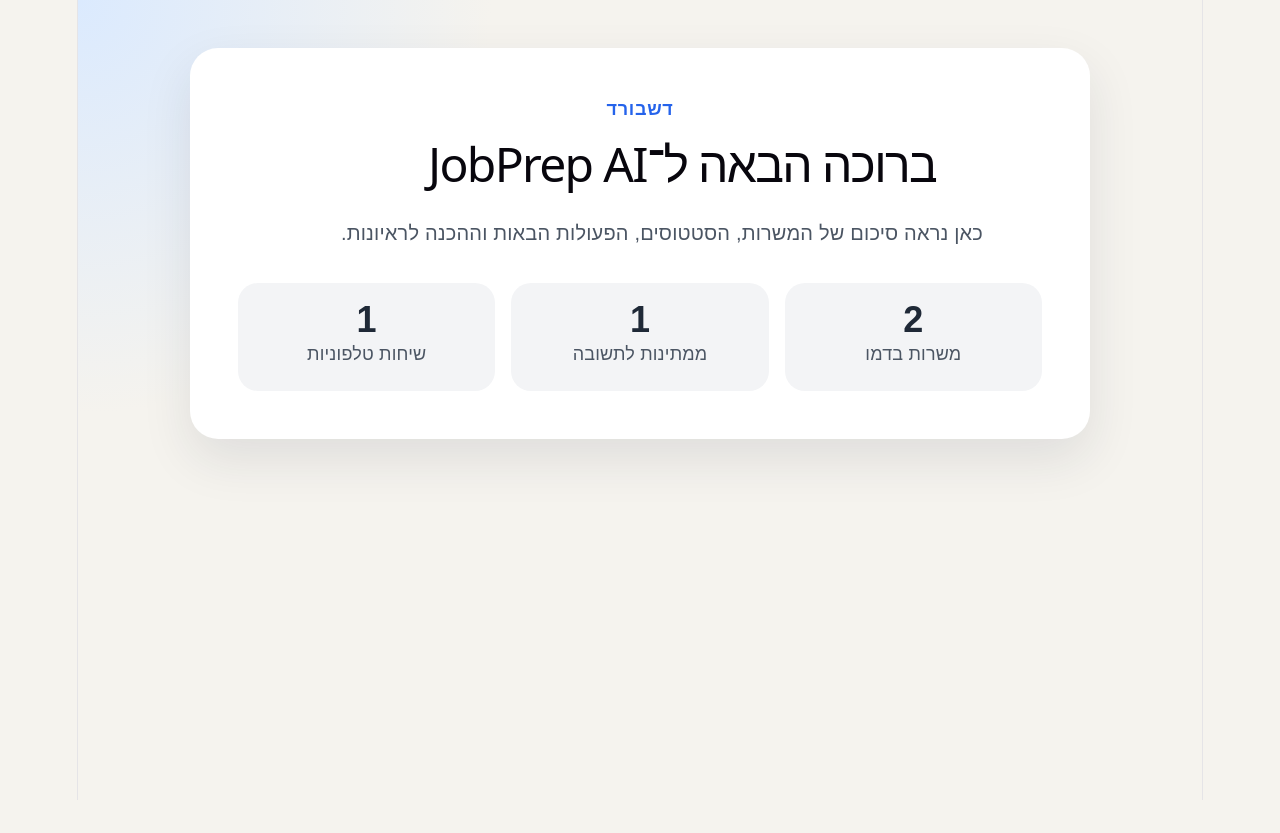
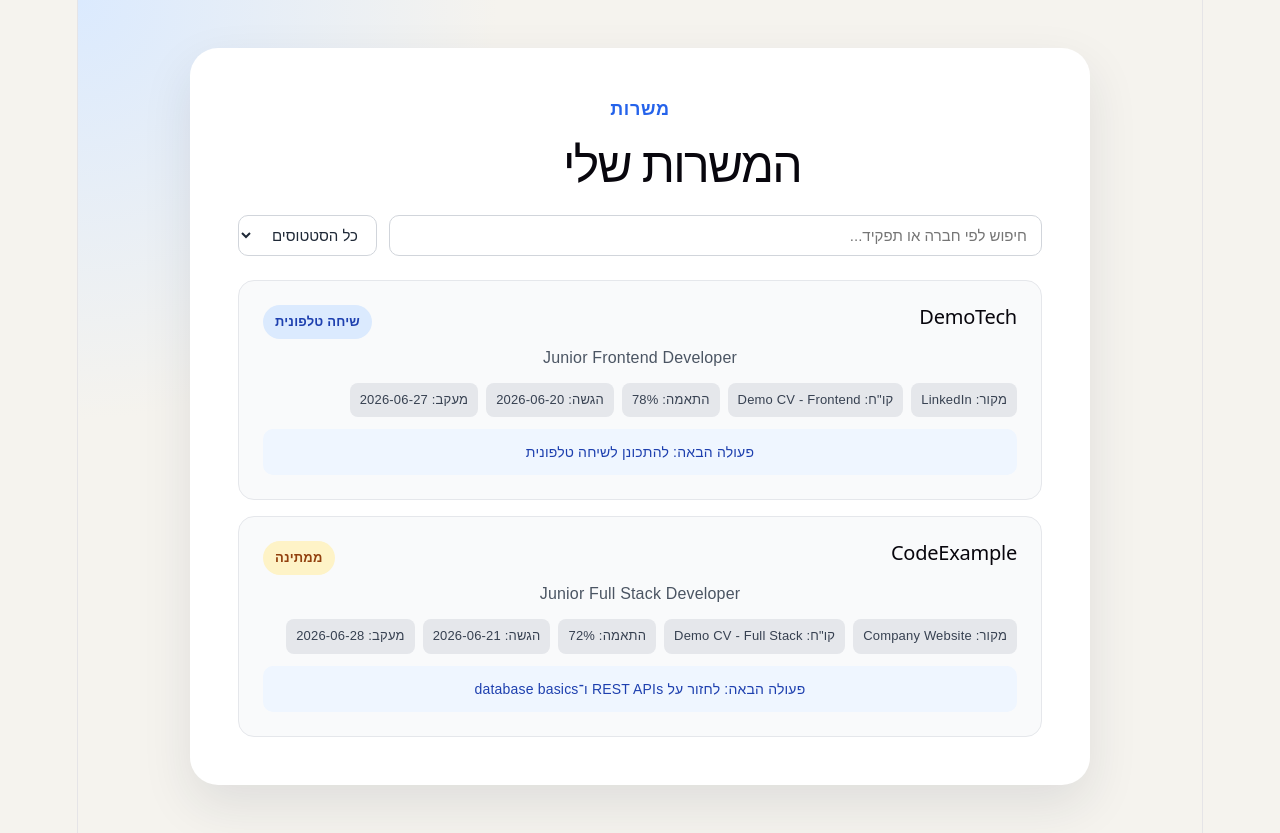
Before and after one commit to MorSigman/jobprep-ai, a React (Vite) app: page / in a window 1280 px wide. Before the commit the page ends 800 px from the top, so only its background shows below. Built offline with nearby package versions, Linux system fonts and the light colour scheme.

Commit message:
Add jobs page with search and filters

```diff
--- a/src/App.css
+++ b/src/App.css
@@ -67,6 +67,8 @@
   color: #1f2937;
 }
 
+/* Dashboard */
+
 .statsGrid {
   display: grid;
   grid-template-columns: repeat(3, minmax(0, 1fr));
@@ -90,6 +92,114 @@
   color: #4b5563;
 }
 
+/* Jobs Page */
+
+.jobsControls {
+  display: flex;
+  gap: 12px;
+  margin: 24px 0;
+  flex-wrap: wrap;
+}
+
+.jobsSearch,
+.jobsFilter {
+  padding: 10px 14px;
+  border: 1px solid #d1d5db;
+  border-radius: 10px;
+  font-size: 15px;
+  background: #ffffff;
+  color: #1f2937;
+  font-family: inherit;
+}
+
+.jobsSearch {
+  flex: 1;
+  min-width: 200px;
+}
+
+.jobsEmpty {
+  color: #6b7280;
+  margin-top: 24px;
+}
+
+.jobsList {
+  display: flex;
+  flex-direction: column;
+  gap: 16px;
+}
+
+/* Job Card */
+
+.jobCard {
+  padding: 24px;
+  border-radius: 16px;
+  background: #f9fafb;
+  border: 1px solid #e5e7eb;
+}
+
+.jobCard__header {
+  display: flex;
+  justify-content: space-between;
+  align-items: flex-start;
+  gap: 12px;
+  margin-bottom: 6px;
+}
+
+.jobCard__company {
+  margin: 0;
+  font-size: 20px;
+}
+
+.jobCard__status {
+  padding: 4px 12px;
+  border-radius: 999px;
+  font-size: 13px;
+  font-weight: 700;
+  white-space: nowrap;
+  background: #e5e7eb;
+  color: #374151;
+}
+
+.jobCard__status--waiting             { background: #fef3c7; color: #92400e; }
+.jobCard__status--phone_screen        { background: #dbeafe; color: #1e40af; }
+.jobCard__status--technical_interview { background: #ede9fe; color: #5b21b6; }
+.jobCard__status--personal_interview  { background: #e0e7ff; color: #3730a3; }
+.jobCard__status--home_assignment     { background: #ffedd5; color: #9a3412; }
+.jobCard__status--offer               { background: #dcfce7; color: #14532d; }
+.jobCard__status--rejected            { background: #fee2e2; color: #991b1b; }
+.jobCard__status--applied             { background: #f3f4f6; color: #374151; }
+.jobCard__status--saved               { background: #f3f4f6; color: #374151; }
+
+.jobCard__role {
+  margin: 0 0 12px;
+  color: #4b5563;
+  font-size: 16px;
+}
+
+.jobCard__meta {
+  display: flex;
+  flex-wrap: wrap;
+  gap: 8px;
+  margin-bottom: 12px;
+}
+
+.jobCard__meta span {
+  padding: 4px 10px;
+  background: #e5e7eb;
+  border-radius: 8px;
+  font-size: 13px;
+  color: #374151;
+}
+
+.jobCard__action {
+  margin: 0;
+  padding: 10px 14px;
+  background: #eff6ff;
+  border-radius: 10px;
+  font-size: 14px;
+  color: #1e40af;
+}
+
 @media (max-width: 700px) {
   .app {
     padding: 24px;
@@ -110,4 +220,9 @@
   .statsGrid {
     grid-template-columns: 1fr;
   }
+
+  .jobCard__header {
+    flex-direction: column;
+    align-items: flex-start;
+  }
 }
--- a/src/App.tsx
+++ b/src/App.tsx
@@ -1,11 +1,11 @@
 import "./App.css";
-import DashboardPage from "./pages/DashboardPage";
+import JobsPage from "./pages/JobsPage";
 
 function App() {
   return (
     <main className="app" dir="rtl">
       <div className="hero">
-        <DashboardPage />
+        <JobsPage />
       </div>
     </main>
   );
--- /dev/null
+++ b/src/components/JobCard.tsx
@@ -0,0 +1,46 @@
+import type { JobApplication } from "../types/job";
+
+const statusLabels: Record<string, string> = {
+  saved: "שמורה",
+  applied: "הוגשה",
+  waiting: "ממתינה",
+  phone_screen: "שיחה טלפונית",
+  home_assignment: "מטלת בית",
+  technical_interview: "ראיון טכני",
+  personal_interview: "ראיון אישי",
+  offer: "הצעה",
+  rejected: "נדחתה",
+};
+
+type Props = {
+  job: JobApplication;
+};
+
+function JobCard({ job }: Props) {
+  return (
+    <article className="jobCard">
+      <div className="jobCard__header">
+        <h2 className="jobCard__company">{job.companyName}</h2>
+        <span className={`jobCard__status jobCard__status--${job.status}`}>
+          {statusLabels[job.status] ?? job.status}
+        </span>
+      </div>
+
+      <p className="jobCard__role">{job.roleTitle}</p>
+
+      <div className="jobCard__meta">
+        <span>מקור: {job.source}</span>
+        {job.resumeVersion && <span>קו"ח: {job.resumeVersion}</span>}
+        {job.matchScore !== undefined && <span>התאמה: {job.matchScore}%</span>}
+        {job.appliedAt && <span>הגשה: {job.appliedAt}</span>}
+        {job.followUpAt && <span>מעקב: {job.followUpAt}</span>}
+      </div>
+
+      {job.nextAction && (
+        <p className="jobCard__action">פעולה הבאה: {job.nextAction}</p>
+      )}
+    </article>
+  );
+}
+
+export default JobCard;
--- /dev/null
+++ b/src/pages/JobsPage.tsx
@@ -0,0 +1,69 @@
+import { useState } from "react";
+import { demoJobs } from "../data/demoJobs";
+import type { JobStatus } from "../types/job";
+import JobCard from "../components/JobCard";
+
+const statusOptions: { value: JobStatus | "all"; label: string }[] = [
+  { value: "all", label: "כל הסטטוסים" },
+  { value: "waiting", label: "ממתינה" },
+  { value: "phone_screen", label: "שיחה טלפונית" },
+  { value: "technical_interview", label: "ראיון טכני" },
+  { value: "rejected", label: "נדחתה" },
+];
+
+function JobsPage() {
+  const [search, setSearch] = useState("");
+  const [statusFilter, setStatusFilter] = useState<JobStatus | "all">("all");
+
+  const filtered = demoJobs.filter((job) => {
+    const query = search.toLowerCase();
+    const matchesSearch =
+      job.companyName.toLowerCase().includes(query) ||
+      job.roleTitle.toLowerCase().includes(query);
+    const matchesStatus =
+      statusFilter === "all" || job.status === statusFilter;
+    return matchesSearch && matchesStatus;
+  });
+
+  return (
+    <section>
+      <p className="eyebrow">משרות</p>
+      <h1 className="pageTitle">המשרות שלי</h1>
+
+      <div className="jobsControls">
+        <input
+          type="search"
+          className="jobsSearch"
+          placeholder="חיפוש לפי חברה או תפקיד..."
+          value={search}
+          onChange={(e) => setSearch(e.target.value)}
+        />
+        <select
+          className="jobsFilter"
+          value={statusFilter}
+          onChange={(e) =>
+            setStatusFilter(e.target.value as JobStatus | "all")
+          }
+        >
+          {statusOptions.map((opt) => (
+            <option key={opt.value} value={opt.value}>
+              {opt.label}
+            </option>
+          ))}
+        </select>
+      </div>
+
+      {filtered.length === 0 ? (
+        <p className="jobsEmpty">לא נמצאו משרות תואמות.</p>
+      ) : (
+        <div className="jobsList">
+          {filtered.map((job) => (
+            <JobCard key={job.id} job={job} />
+          ))}
+        </div>
+      )}
+    </section>
+  );
+}
+
+export default JobsPage;
```
